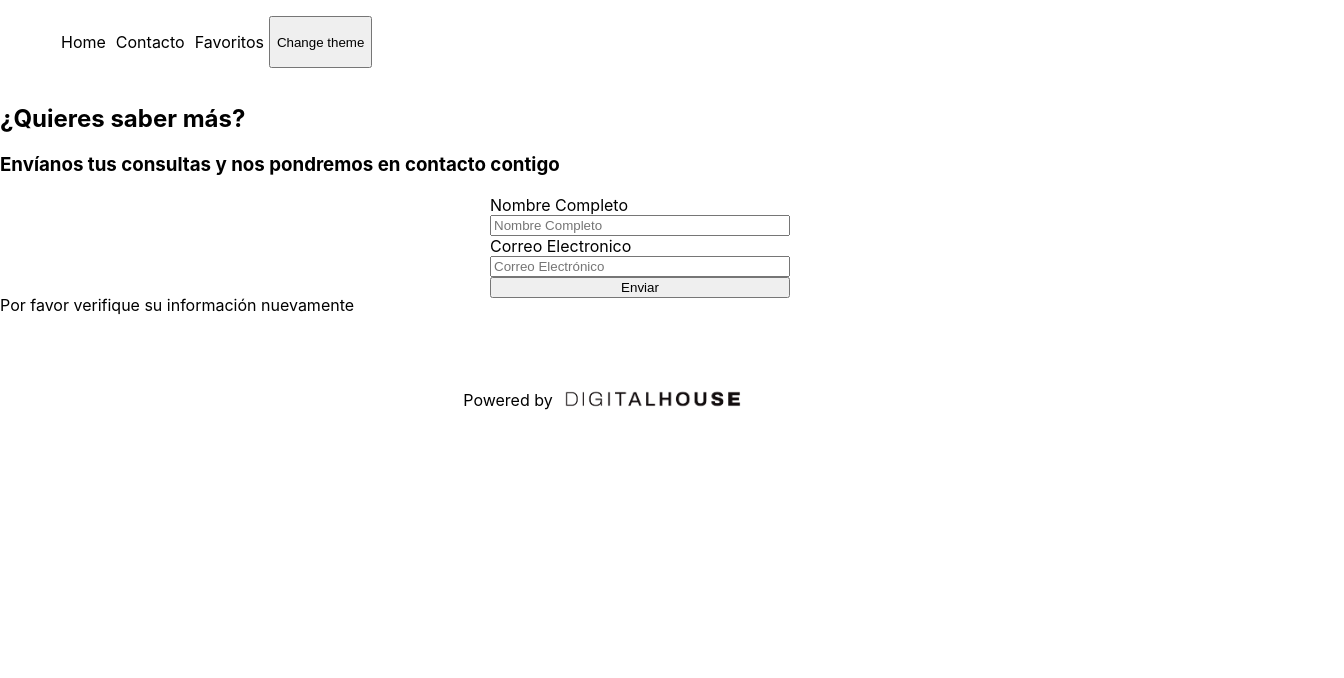
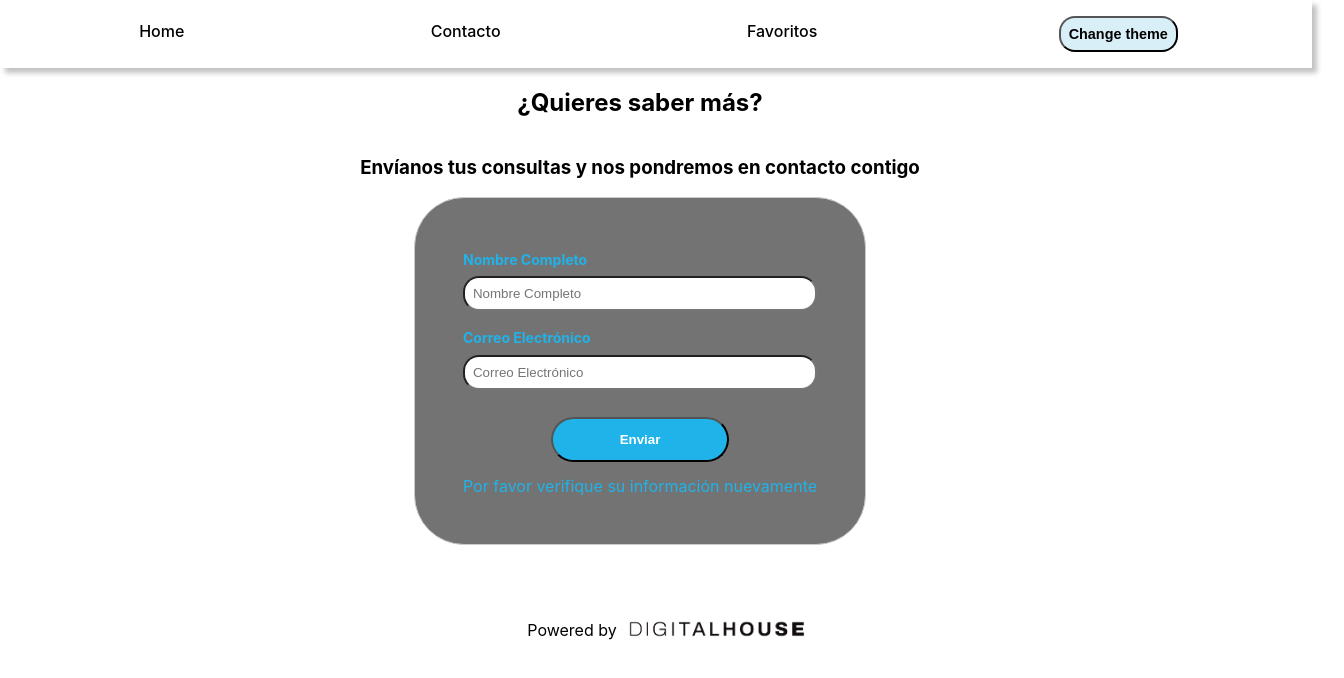
Before and after one commit to NathaliaSernaS/finalFront, a React (Create React App) app: page /contacto in a window 1280 px wide. Shown: the top 678 px of the page, 1344 px wide, since content can reach past the window. Built offline with nearby package versions, Linux system fonts and the light colour scheme; no server answers.

Commit message:
theme y estilos

```diff
--- a/src/Components/Card.jsx
+++ b/src/Components/Card.jsx
@@ -1,8 +1,11 @@
 import React from "react";
 import { Link } from 'react-router-dom';
 import { setFavorites } from '../Components/utils/LocalStorage'
+import { GlobalContext } from "../Components/utils/GLobalContext"
+import { useContext } from "react";
 
 const Card = ({ name, username, id }) => {
+  const { theme} = useContext(GlobalContext);
 
 
   const addFav = ()=>{
@@ -12,12 +15,12 @@ const Card = ({ name, username, id }) => {
 
   return (
   <div className="card" >
-    <Link to={`/dentist/${id}`} >
-      <img style={{ width: '210px', height: '230px'}} src="./images/doctor.jpg" alt="Imagen del dentista" />
+    <Link className = {`card-link card-link-${theme}`}to={`/dentist/${id}`} >
+      <img src="./images/doctor.jpg" alt="Imagen del dentista" />
       <span>{name}</span>
       <span>{username}</span>
     </Link>
-    <button onClick={addFav} className="favButton">Add fav</button>
+    <button onClick={addFav} className="favButton">⭐</button>
   </div>
   );
 };
--- a/src/Components/Footer.jsx
+++ b/src/Components/Footer.jsx
@@ -1,9 +1,14 @@
 import React from 'react'
+import { useContext } from 'react';
+import { GlobalContext } from './utils/GLobalContext';
 
 const Footer = () => {
+  const { theme} = useContext(GlobalContext);
+
   return (
-    <footer>
-        <p>Powered by</p>
+    <footer className={`footer-${theme}`}>
+        <p >
+          Powered by</p>
         <img src="./images/DH.png" alt='DH-logo' />
     </footer>
   )
--- a/src/Components/Form.jsx
+++ b/src/Components/Form.jsx
@@ -1,5 +1,5 @@
-import React, { useState } from "react";
-
+import React, { useState, useContext } from "react";
+import { GlobalContext } from './utils/GLobalContext'
 
 const Form = () => {
   const [isNameValid, setNameIsValid] = useState(false);
@@ -7,7 +7,7 @@ const Form = () => {
   const [nameMessage, setNameMessage] = useState("");
   const [emailMessage, setEmailMessage] = useState("");
   const [formData, setformData] = useState({ name: "", email: "" });
-  //Aqui deberan implementar el form completo con sus validaciones
+  const { theme } = useContext(GlobalContext)
 
   const onSubmit = (e) => {
     e.preventDefault();
@@ -34,10 +34,9 @@ const Form = () => {
     setformData({ ...formData, [name]: value });
   }
 
-  //Aqui deberan implementar el form completo con sus validaciones
 
   return (
-    <div >
+    <div className={`form form-${theme}`}>
       <form action="#" onSubmit={onSubmit}>
         <label htmlFor="name" >
           Nombre Completo
@@ -50,9 +49,9 @@ const Form = () => {
           placeholder="Nombre Completo"
           required
           />
-          <span style={{ color: 'red'}}>{nameMessage}</span>
+          <span style={{ color: 'red', fontSize: '12px' }}>{nameMessage}</span>
         <label htmlFor="email" >
-          Correo Electronico
+          Correo Electrónico
         </label>
         <input
           name="email"
@@ -62,7 +61,7 @@ const Form = () => {
           onChange={onChange}
           required
         />
-         <span style={{ color: 'red'}}>{emailMessage}</span>
+         <span style={{ color: 'red', fontSize: '12px'}}>{emailMessage}</span>
         <button type="submit" >
           Enviar
         </button>
--- a/src/Components/Navbar.jsx
+++ b/src/Components/Navbar.jsx
@@ -1,23 +1,27 @@
-import React from 'react'
+import React, {useContext} from 'react'
 import {NavLink} from 'react-router-dom'
+import { GlobalContext } from './utils/GLobalContext';
 
 //Este componente debera ser estilado como "dark" o "light" dependiendo del theme del Context
 
 const Navbar = () => {
+  const {theme, setLightTheme, setDarkTheme} = useContext(GlobalContext);
+  const isLightTheme = theme === "light";
+
+  const changeTheme = () =>{
+    if(isLightTheme){
+      setDarkTheme();
+    }else {
+      setLightTheme();
+    }
+  }
 
   return (
-    <nav>
-      <ul>
-
+    <nav className= {theme}>
           <NavLink to="/">Home</NavLink>
           <NavLink to='/contacto'>Contacto</NavLink>
           <NavLink to='/favs'>Favoritos</NavLink>
-
-
-      </ul>
-
-      {/* Deberan implementar ademas la logica para cambiar de Theme con el button */}
-      <button>Change theme</button>
+      <button className= {`navbar-btn navbar-btn-${theme}`} onClick={changeTheme}>Change theme</button>
     </nav>
   )
 }
--- a/src/Components/utils/GLobalContext.jsx
+++ b/src/Components/utils/GLobalContext.jsx
@@ -53,7 +53,9 @@ export const ContextProvider = ({ children }) => {
 
   return (
     <GlobalContext.Provider value={providerState}>
-      {children}
+      <div className ={providerState.theme}>
+        {children}
+      </div>
     </GlobalContext.Provider>
   );
 };
--- a/src/Routes/Contact.jsx
+++ b/src/Routes/Contact.jsx
@@ -1,12 +1,15 @@
 import React from 'react'
+import { useContext } from 'react'
 import Form from '../Components/Form'
+import { GlobalContext } from '../Components/utils/GLobalContext'
 
 //Este componente debera ser estilado como "dark" o "light" dependiendo del theme del Context
 
  const Contact = () => {
+  const { theme } = useContext(GlobalContext);
   return (
-    <div className="u-margin-bottom-medium">
-    <h2 className="heading-secundary">¿Quieres saber más?</h2>
+    <div className = {`contact contact-${theme}`}>
+    <h2 >¿Quieres saber más?</h2>
     <h3>Envíanos tus consultas y nos pondremos en contacto contigo</h3>
     <Form />
     </div>
--- a/src/Routes/Detail.jsx
+++ b/src/Routes/Detail.jsx
@@ -1,46 +1,42 @@
-import React, { useState, useEffect }from 'react'
+import React, { useState, useEffect, useContext } from 'react'
 import { useParams } from 'react-router-dom'
-
-
-//Este componente debera ser estilado como "dark" o "light" dependiendo del theme del Context
+import { GlobalContext } from '../Components/utils/GLobalContext'
 
 const Detail = () => {
-  const { id } = useParams()
+  const { id } = useParams();
   const [dentistDetails, setDentistDetails] = useState({})
-
+  const { theme } = useContext(GlobalContext)
 
   useEffect(() => {
     async function getDetails() {
-      try{
+      try {
         const response = await fetch(`https://jsonplaceholder.typicode.com/users/${id}`);
         const data = await response.json();
         setDentistDetails(data);
-      }catch(error){
-          console.error(error)
+      } catch (error) {
+          console.error(error);
       }
     }
 
-  if(id){
+    if(id) {
       getDetails();
     }
+
   }, [id])
-  console.log(dentistDetails)
+
   const { name, email, phone, website } = dentistDetails;
 
-
-
-  // Consumiendo el parametro dinamico de la URL deberan hacer un fetch a un user en especifico
-
   return (
-    <>
-      <h1>Detail Dentist  id: {id} </h1>
-     <div>{name}</div>
-     <div>{email}</div>
-     <div>{phone}</div>
-     <div>{website}</div>
-      {/* aqui deberan renderizar la informacion en detalle de un user en especifico */}
-      {/* Deberan mostrar el name - email - phone - website por cada user en especifico */}
-    </>
+    <div>
+      <h1>Dentist id: {id} </h1>
+      <div className={`detail detail-${theme}`}>
+      <img src="../images/doctor.jpg" alt="Imagen del dentista" />
+        <span>{name}</span>
+        <span>{email}</span>
+        <span>{phone}</span>
+        <span>{website}</span>
+      </div>
+    </div>
   )
 }
 
--- a/src/index.css
+++ b/src/index.css
@@ -23,31 +23,52 @@ h1{
   text-align: center;
 }
 
-nav{
+nav {
   display: flex;
-  width: 80vw;
-  justify-content: flex-start;
+  box-shadow: 5px 5px 5px rgba(0, 0, 0, 0.244);
+  width: 100vw;
+  justify-content: space-around;
   padding: 1rem;
+  font-weight: 900;
 }
+
+.navbar-btn {
+  border-radius: 16px;
+  padding: 0.5rem;
+  background-color: rgba(119, 197, 226, 0.278);
+  color: #000;
+  font-size: 0.9rem;
+  font-weight: 600;
+}
+
+.navbar-btn-dark {
+  background-color: rgba(119, 197, 226, 0.278);
+  color: white;
+}
+
+
 
 a{
   color: #000;
   text-decoration: none;
   margin: 5px;
   cursor: pointer;
+  font-weight: 500;
 }
+
 a:hover{
-  color: rgb(136, 136, 136);
+  color: rgb(32, 179, 233);
 }
 
 footer {
   display: flex;
+  color: #000;
   justify-content: center;
   text-align: center;
   padding: 2rem;
   position: relative;
   bottom: 0;
-  width: 90%;
+  width: 100%;
   height: 40px;
   margin-top: 2rem;
 }
@@ -61,13 +82,50 @@ footer > p{
   padding-top: 0.7rem;
 }
 
+.footer-dark {
+  background-color: #12121296;
+  color: white;
+}
+
 form{
   display: flex;
   flex-direction: column;
   justify-content: space-around;
-  width: 300px;
-  height: 100px;
+  height: 230px;
   margin: 0 auto;
+}
+
+form > label {
+  font-size: 14px;
+  font-weight: 700;
+}
+
+form > input {
+  padding: 0.5rem;
+  border-radius: 16px;
+}
+
+form > button {
+  padding: 0.8rem;
+  margin: 10px auto;
+  width: 50%;
+  border-radius: 32px;
+  background-color: rgb(32, 179, 233);
+  color: white;
+  font-weight: 800;
+}
+form > button:hover {
+  background-color: rgb(220, 220, 220);
+  color: black;
+  cursor: pointer;
+}
+
+.form {
+  border: 1px solid #ccc;
+  border-radius: 50px;
+  padding: 3rem;
+  background-color: #12121296;
+  color: rgb(32, 179, 233);
 }
 
 .card{
@@ -77,11 +135,46 @@ form{
   align-items: center;
   width: 200px;
   padding: 0.5rem 0.5rem 0 0.5rem;
-  border: 0.5px solid rgb(136, 136, 136);
+  border: 2px solid rgb(165, 165, 165);
+  border-radius: 20px;
 }
 
 .card:hover{
-  border: 0.5px solid rgb(206, 217, 142);
+  border: 2px solid rgb(32, 179, 233);
+
+}
+
+.card-link {
+  display: flex;
+  flex-direction: column;
+  align-items: center;
+}
+
+.card-link > img {
+  border-radius: 120px;
+  width: 210px;
+  height: 230px;
+}
+
+.card-link-dark > span {
+  padding: 0.3rem;
+  color: white;
+}
+
+.card-link > span {
+  padding: 0.3rem;
+}
+
+.card > button {
+  background: none;
+  border-top: 1px solid rgb(234, 234, 234);
+  width: 110%;
+  border-radius: 20px;
+}
+
+.card > button:hover {
+  background: rgba(171, 233, 255, 0.547);
+
 }
 
 .card-grid{
@@ -120,3 +213,33 @@ tr:nth-child(even) {
 .dark > a {
   color: white;
 }
+
+.detail {
+  display: flex;
+  flex-direction: column;
+  justify-content: center;
+  align-items: center;
+  width: 30%;
+  margin: 10% auto;
+  border: 1px solid #ccc;
+  border-radius: 60px;
+  padding: 1rem;
+}
+
+.detail > img {
+  border-radius: 120px;
+  width: 210px;
+  height: 230px;
+}
+
+.detail > span {
+  margin: 1rem;
+  font-weight: 500;
+}
+
+.contact {
+  display: flex;
+  flex-direction: column;
+  justify-content: center;
+  align-items: center;
+}
```
Lines whose indentation alone changed are shown as unchanged.
